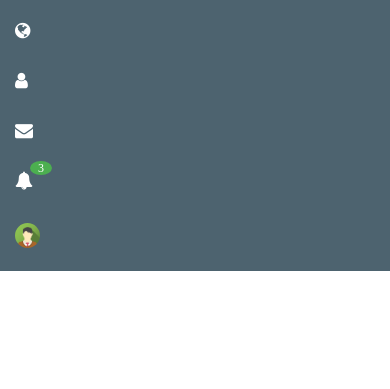
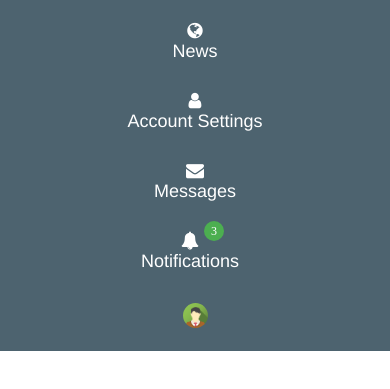
Before and after one commit to dizefurkan/socialmedia, a plain HTML site: page view/header.html in a window 390 px wide. Both pictures are taken after a click on the button 353 px from the left and 25 px from the top of the page. Shown: the part 53-442 px from the top of the page. Drawn offline with Linux system fonts and the light colour scheme.

Commit message:
Header-v1.1

```diff
--- a/_assets/css/header.css
+++ b/_assets/css/header.css
@@ -1,6 +1,10 @@
 .header {
   background-color: #4d636f;
-  border: 0;
+  border: none;
+}
+
+.navbar {
+  border-radius: 0;
 }
 
 .navbar-header {
@@ -21,16 +25,15 @@
   padding-right: 10px;
 }
 
-.navbar-header:hover .navbar-brand,
-.dropdown:hover .dropdown-toggle {
-  background-color: #ccc !important;
-  color: #000000 !important;
-}
-
 .navbar-nav-item {
   position: relative;
   margin: auto;
+}
 
+.navbar-nav .navbar-nav-item a:hover,
+.navbar-nav .navbar-nav-item a:focus {
+  background-color: #ffffff !important;
+  color: #000000 !important;
 }
 
 .navbar-nav .navbar-nav-item a,
@@ -41,9 +44,10 @@
   display: block;
 }
 
-.navbar-nav .navbar-nav-item a:hover,
-.navbar-nav .navbar-nav-item a:focus {
-  background-color: #ffffff !important;
+.navbar-header .navbar-brand:hover,
+.dropdown .dropdown-toggle:hover,
+.dropdown .dropdown-toggle:focus {
+  background-color: #ccc !important;
   color: #000000 !important;
 }
 
@@ -53,13 +57,16 @@
 
 .dropdown-toggle-notification {
   position: absolute;
-  background-color: #4CAF50;
-  padding: 1px 8px;
+  background-color: #4CAF50 !important;
+  color: #ffffff !important;
   border-radius: 50%;
   font-size: 12px;
-  text-align: center;
   top: 5px;
   left: 30px;
+  width: 20px;
+  height: 20px;
+  line-height: 20px;
+  text-align: center;
 }
 
 .dropdown:hover
@@ -74,7 +81,6 @@
 .navbar-nav .dropdown-menu li a:hover {
   background-color: #ccc !important;
 }
-
 
 .navbar-nav-userpic a:hover,
 .navbar-nav-userpic a:focus {
@@ -91,3 +97,33 @@
   border-radius: 50%;
 
 }
+
+.navbar-nav-item-text {
+  display: inline-block;
+}
+
+@media (min-width: 992px) {
+  .navbar-nav-item-text {
+    display: none;
+  }
+}
+
+@media (max-width: 991px) {
+  .navbar-nav-item,
+  .dropdown .dropdown-toggle {
+    text-align: center;
+  }
+
+  .navbar-nav-userpic a img {
+    margin: auto;
+  }
+
+  .dropdown-toggle-notification {
+    left: auto;
+    margin-left: 5px;
+  }
+
+  .navbar-nav-item-text {
+    display: block;
+  }
+}
--- a/view/header.html
+++ b/view/header.html
@@ -25,20 +25,29 @@
         </div>
         <div class="collapse navbar-collapse" id="myNavbar">
           <ul class="nav navbar-nav">
-            <li class="navbar-nav-item">
-              <a href="#"><i class="fa fa-globe"></i></a>
+            <li class="navbar-nav-item" title="News">
+              <a href="#">
+                <i class="fa fa-globe"></i>
+                <span class="navbar-nav-item-text">News</span></a>
             </li>
-            <li class="navbar-nav-item">
-              <a href="#"><i class="fa fa-user"></i></a>
+            <li class="navbar-nav-item" title="Account Settings">
+              <a href="#">
+                <i class="fa fa-user"></i>
+                <span class="navbar-nav-item-text">Account Settings</span></a>
+              </a>
             </li>
-            <li class="navbar-nav-item">
-              <a href="#"><i class="fa fa-envelope"></i></a>
+            <li class="navbar-nav-item" title="Messages">
+              <a href="#">
+                <i class="fa fa-envelope"></i>
+                <span class="navbar-nav-item-text">Messages</span></a>
+              </a>
             </li>
-            <li class="dropdown">
+            <li class="dropdown" title="Notifications">
               <a class="dropdown-toggle" data-toggle="dropdown" href="#">
                 <i class="fa fa-bell">
                   <span class="dropdown-toggle-notification">3</span>
                 </i>
+                <span class="navbar-nav-item-text">Notifications</span></a>
               </a>
               <ul class="dropdown-menu">
                 <li><a href="#">Page 1-1</a></li>
@@ -47,7 +56,7 @@
               </ul>
             </li>
           </ul>
-          <ul class="nav navbar-nav navbar-right navbar-nav-userpic">
+          <ul class="nav navbar-nav navbar-right navbar-nav-userpic" title="My Account">
             <li>
               <a href="#">
                 <img src="../_assets/media/avatar1.png" class="img-responsive"></i>
```
